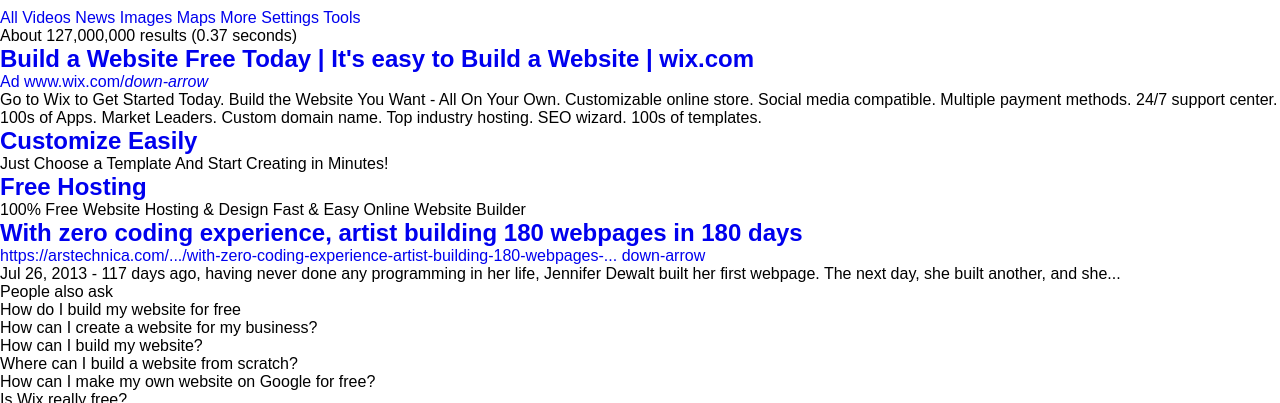
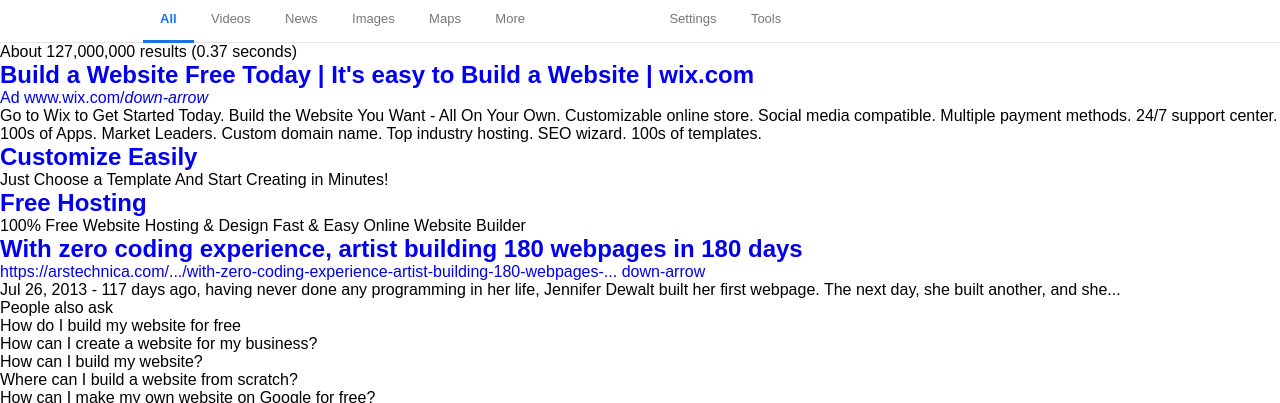
Before and after one commit to LucasBarbara/google-homepage-h, a plain HTML site: page index.html in a window 1280 px wide. Shown: the part 75-478 px from the top of the page. Drawn offline with Linux system fonts and the light colour scheme.

Commit message:
Add styles to the bottom section of the nav

```diff
--- a/css/styles.css
+++ b/css/styles.css
@@ -37,6 +37,20 @@ input {
   width: 635px;
 }
 
+.bottom-nav {
+
+  border-bottom: 1px solid #E5E5E5;
+  padding-bottom: 15px;
+  padding-left: 143px;
+}
+
+.bottom-nav a {
+
+  color: #777;
+  font-size: 13px;
+  margin-right: 30px;
+}
+
 .flex-container-nav {
 
   align-items: center;
@@ -69,6 +83,15 @@ input {
   margin-top: 5px;
 }
 
+#all {
+
+  color: #1A73E8;
+  border-bottom:3px solid #1A73E8;
+  font-weight: 600;
+  margin-right: 13px;
+  padding: 0px 17px 14px 17px;
+}
+
 #logo {
 
   margin-left: 25px;
@@ -78,6 +101,11 @@ input {
   height: 10%;
 }
 
+#more {
+
+  margin-right: 140px;
+}
+
 #search-icon {
 
   color: #4B8BF5;
--- a/index.html
+++ b/index.html
@@ -27,7 +27,7 @@
       </div>
 
       <div class="bottom-nav">
-        <a href="#">All</a>
+        <a href="#" id="all">All</a>
         <a href="#">Videos</a>
         <a href="#">News</a>
         <a href="#">Images</a>
```
